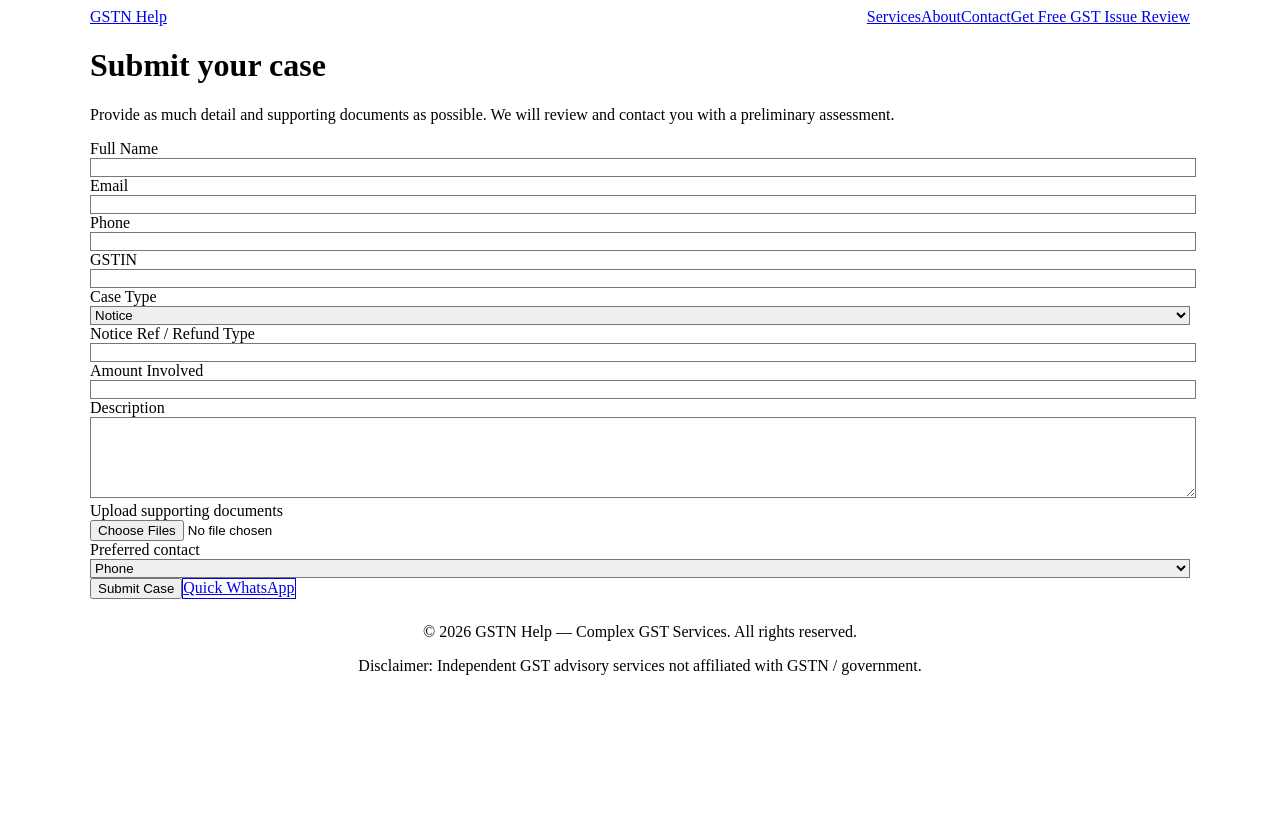
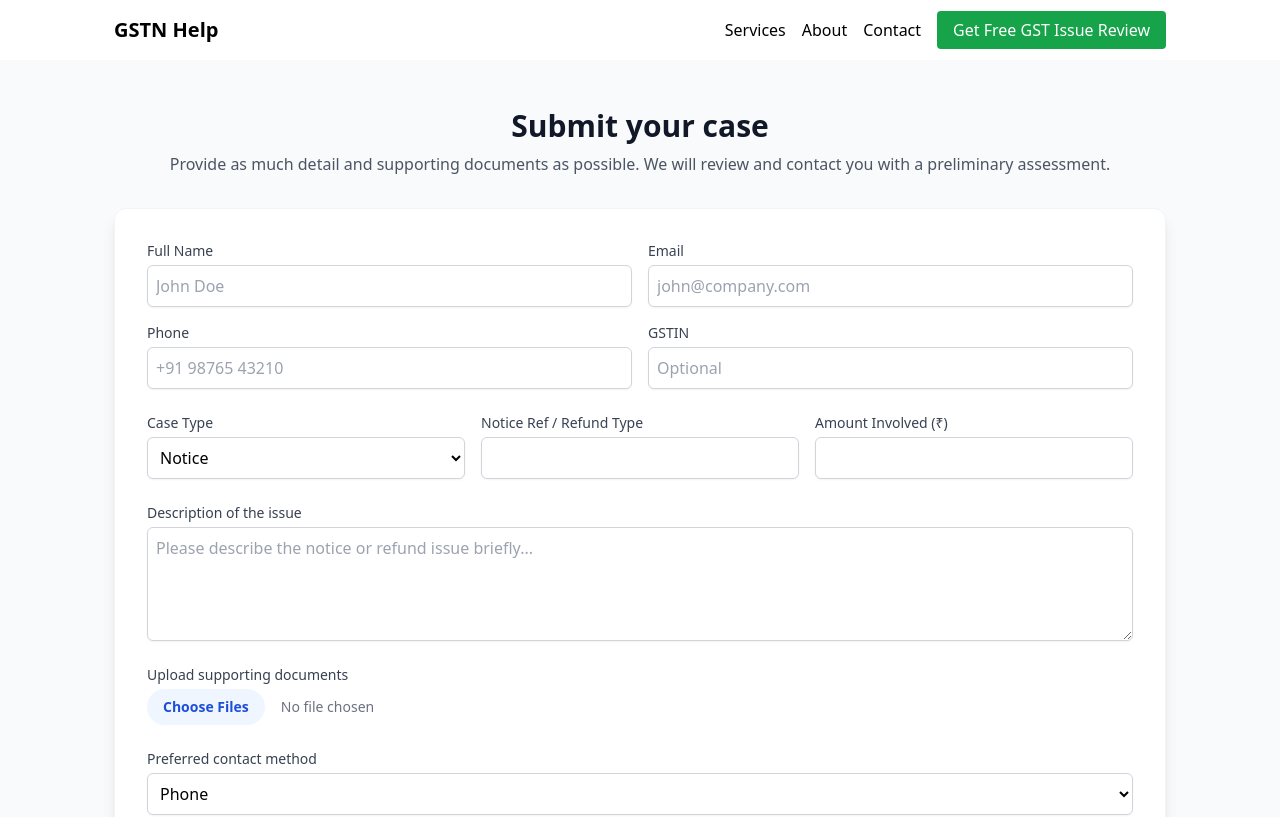
Before and after one commit to AkhandGit-dev/gstnhelp.in, a Next.js app: page /submit in a window 1280 px wide. Shown: the top 817 px of the page. Built offline with nearby package versions, Linux system fonts and the light colour scheme.

Commit message:
feat: add

```diff
--- a/package.json
+++ b/package.json
@@ -40,8 +40,7 @@
     "supertest": "^6.3.4",
     "@testing-library/react": "14.0.0",
     "cypress": "12.15.0",
-    "tailwindcss": "latest",
-    "@tailwindcss/postcss": "^1.0.2",
+    "tailwindcss": "^3.4.1",
     "autoprefixer": "10.4.14",
     "postcss": "8.4.26"
   }
--- a/src/components/LeadForm.tsx
+++ b/src/components/LeadForm.tsx
@@ -47,33 +47,33 @@ const LeadForm: React.FC = () => {
   };
 
   return (
-    <form onSubmit={handleSubmit(onSubmit)} className="space-y-4 bg-white p-6 rounded shadow">
+    <form onSubmit={handleSubmit(onSubmit)} className="space-y-6 bg-white p-8 rounded-xl shadow-lg border border-gray-100">
       <div className="grid grid-cols-1 md:grid-cols-2 gap-4">
         <div>
-          <label className="block text-sm font-medium">Full Name</label>
-          <input {...register('name', { required: 'Name is required' })} className="mt-1 w-full border p-2 rounded" />
-          {errors.name && <p className="text-red-600 text-sm">{errors.name.message}</p>}
+          <label className="block text-sm font-medium text-gray-700">Full Name</label>
+          <input {...register('name', { required: 'Name is required' })} className="mt-1 block w-full rounded-md border-gray-300 shadow-sm focus:border-blue-500 focus:ring-blue-500 border p-2" placeholder="John Doe" />
+          {errors.name && <p className="text-red-600 text-xs mt-1">{errors.name.message}</p>}
         </div>
         <div>
-          <label className="block text-sm font-medium">Email</label>
-          <input {...register('email', { pattern: { value: /\S+@\S+\.\S+/, message: 'Invalid email' } })} className="mt-1 w-full border p-2 rounded" />
-          {errors.email && <p className="text-red-600 text-sm">{errors.email.message}</p>}
+          <label className="block text-sm font-medium text-gray-700">Email</label>
+          <input {...register('email', { pattern: { value: /\S+@\S+\.\S+/, message: 'Invalid email' } })} className="mt-1 block w-full rounded-md border-gray-300 shadow-sm focus:border-blue-500 focus:ring-blue-500 border p-2" placeholder="john@company.com" />
+          {errors.email && <p className="text-red-600 text-xs mt-1">{errors.email.message}</p>}
         </div>
         <div>
-          <label className="block text-sm font-medium">Phone</label>
-          <input {...register('phone', { required: 'Phone is required' })} className="mt-1 w-full border p-2 rounded" />
-          {errors.phone && <p className="text-red-600 text-sm">{errors.phone.message}</p>}
+          <label className="block text-sm font-medium text-gray-700">Phone</label>
+          <input {...register('phone', { required: 'Phone is required' })} className="mt-1 block w-full rounded-md border-gray-300 shadow-sm focus:border-blue-500 focus:ring-blue-500 border p-2" placeholder="+91 98765 43210" />
+          {errors.phone && <p className="text-red-600 text-xs mt-1">{errors.phone.message}</p>}
         </div>
         <div>
-          <label className="block text-sm font-medium">GSTIN</label>
-          <input {...register('gstin')} className="mt-1 w-full border p-2 rounded" />
+          <label className="block text-sm font-medium text-gray-700">GSTIN</label>
+          <input {...register('gstin')} className="mt-1 block w-full rounded-md border-gray-300 shadow-sm focus:border-blue-500 focus:ring-blue-500 border p-2" placeholder="Optional" />
         </div>
       </div>
 
       <div className="grid grid-cols-1 md:grid-cols-3 gap-4">
         <div>
-          <label className="block text-sm font-medium">Case Type</label>
-          <select {...register('caseType')} className="mt-1 w-full border p-2 rounded">
+          <label className="block text-sm font-medium text-gray-700">Case Type</label>
+          <select {...register('caseType')} className="mt-1 block w-full rounded-md border-gray-300 shadow-sm focus:border-blue-500 focus:ring-blue-500 border p-2 bg-white">
             <option>Notice</option>
             <option>Refund</option>
             <option>ITC</option>
@@ -82,28 +82,28 @@ const LeadForm: React.FC = () => {
           </select>
         </div>
         <div>
-          <label className="block text-sm font-medium">Notice Ref / Refund Type</label>
-          <input {...register('refNumber')} className="mt-1 w-full border p-2 rounded" />
+          <label className="block text-sm font-medium text-gray-700">Notice Ref / Refund Type</label>
+          <input {...register('refNumber')} className="mt-1 block w-full rounded-md border-gray-300 shadow-sm focus:border-blue-500 focus:ring-blue-500 border p-2" />
         </div>
         <div>
-          <label className="block text-sm font-medium">Amount Involved</label>
-          <input {...register('amount')} className="mt-1 w-full border p-2 rounded" />
+          <label className="block text-sm font-medium text-gray-700">Amount Involved (₹)</label>
+          <input {...register('amount')} type="number" className="mt-1 block w-full rounded-md border-gray-300 shadow-sm focus:border-blue-500 focus:ring-blue-500 border p-2" />
         </div>
       </div>
 
       <div>
-        <label className="block text-sm font-medium">Description</label>
-        <textarea {...register('description')} className="mt-1 w-full border p-2 rounded" rows={5}></textarea>
+        <label className="block text-sm font-medium text-gray-700">Description of the issue</label>
+        <textarea {...register('description')} className="mt-1 block w-full rounded-md border-gray-300 shadow-sm focus:border-blue-500 focus:ring-blue-500 border p-2" rows={4} placeholder="Please describe the notice or refund issue briefly..."></textarea>
       </div>
 
       <div>
-        <label className="block text-sm font-medium">Upload supporting documents</label>
-        <input type="file" multiple {...register('files')} className="mt-1" />
+        <label className="block text-sm font-medium text-gray-700">Upload supporting documents</label>
+        <input type="file" multiple {...register('files')} className="mt-1 block w-full text-sm text-gray-500 file:mr-4 file:py-2 file:px-4 file:rounded-full file:border-0 file:text-sm file:font-semibold file:bg-blue-50 file:text-blue-700 hover:file:bg-blue-100" />
       </div>
 
       <div>
-        <label className="block text-sm font-medium">Preferred contact</label>
-        <select {...register('preferredContact')} className="mt-1 w-full border p-2 rounded">
+        <label className="block text-sm font-medium text-gray-700">Preferred contact method</label>
+        <select {...register('preferredContact')} className="mt-1 block w-full rounded-md border-gray-300 shadow-sm focus:border-blue-500 focus:ring-blue-500 border p-2 bg-white">
           <option>Phone</option>
           <option>Email</option>
           <option>WhatsApp</option>
@@ -115,8 +115,10 @@ const LeadForm: React.FC = () => {
       {serverError && <p className="text-red-600">{serverError}</p>}
 
       <div className="flex gap-3">
-        <button type="submit" disabled={loading} className="bg-green-600 text-white px-4 py-2 rounded">{loading ? 'Submitting...' : 'Submit Case'}</button>
-        <a href="https://wa.me/919999999999" className="px-4 py-2 border rounded">Quick WhatsApp</a>
+        <button type="submit" disabled={loading} className="flex-1 bg-blue-600 hover:bg-blue-700 text-white font-semibold px-4 py-2 rounded-md shadow transition-colors disabled:bg-blue-300">
+          {loading ? 'Submitting...' : 'Submit Case for Review'}
+        </button>
+        <a href="https://wa.me/919999999999" className="px-4 py-2 border border-gray-300 text-gray-700 rounded-md hover:bg-gray-50 font-medium flex items-center justify-center">WhatsApp Us</a>
       </div>
     </form>
   );
--- a/src/pages/admin/dashboard.tsx
+++ b/src/pages/admin/dashboard.tsx
@@ -35,6 +35,13 @@ const AdminDashboard = () => {
 
   const filtered = filter ? leads.filter(l => l.caseType === filter) : leads;
 
+  const getStatusColor = (status: string) => {
+    if (status === 'NEW') return 'bg-blue-100 text-blue-800';
+    if (status === 'IN_REVIEW') return 'bg-yellow-100 text-yellow-800';
+    if (status === 'CONTACTED') return 'bg-green-100 text-green-800';
+    return 'bg-gray-100 text-gray-800';
+  };
+
   return (
     <div className="container mx-auto px-6 py-12">
       <h1 className="text-2xl font-bold">Admin Dashboard</h1>
@@ -47,41 +54,45 @@ const AdminDashboard = () => {
           <option>Audit</option>
           <option>Other</option>
         </select>
-        <button className="bg-gray-100 p-2" onClick={fetchLeads}>{loading ? 'Refreshing...' : 'Refresh'}</button>
+        <button className="bg-white border px-4 py-2 rounded hover:bg-gray-50" onClick={fetchLeads}>{loading ? 'Refreshing...' : 'Refresh'}</button>
       </div>
 
-      <div className="mt-6 overflow-x-auto">
-        <table className="min-w-full bg-white">
-          <thead>
+      <div className="mt-6 overflow-x-auto shadow ring-1 ring-black ring-opacity-5 rounded-lg">
+        <table className="min-w-full divide-y divide-gray-300 bg-white">
+          <thead className="bg-gray-50">
             <tr>
-              <th className="border px-4 py-2">ID</th>
-              <th className="border px-4 py-2">Name</th>
-              <th className="border px-4 py-2">Phone</th>
-              <th className="border px-4 py-2">Case</th>
-              <th className="border px-4 py-2">Created</th>
-              <th className="border px-4 py-2">Status</th>
-              <th className="border px-4 py-2">Actions</th>
+              <th className="px-6 py-3 text-left text-xs font-medium text-gray-500 uppercase tracking-wider">ID</th>
+              <th className="px-6 py-3 text-left text-xs font-medium text-gray-500 uppercase tracking-wider">Name</th>
+              <th className="px-6 py-3 text-left text-xs font-medium text-gray-500 uppercase tracking-wider">Phone</th>
+              <th className="px-6 py-3 text-left text-xs font-medium text-gray-500 uppercase tracking-wider">Case</th>
+              <th className="px-6 py-3 text-left text-xs font-medium text-gray-500 uppercase tracking-wider">Created</th>
+              <th className="px-6 py-3 text-left text-xs font-medium text-gray-500 uppercase tracking-wider">Status</th>
+              <th className="px-6 py-3 text-left text-xs font-medium text-gray-500 uppercase tracking-wider">Actions</th>
             </tr>
           </thead>
-          <tbody>
+          <tbody className="divide-y divide-gray-200">
             {filtered.map((l) => (
-              <tr key={l.id}>
-                <td className="border px-4 py-2">{l.id}</td>
-                <td className="border px-4 py-2">{l.name}</td>
-                <td className="border px-4 py-2">{l.phone}</td>
-                <td className="border px-4 py-2">{l.caseType}</td>
-                <td className="border px-4 py-2">{new Date(l.createdAt).toLocaleString()}</td>
-                <td className="border px-4 py-2">
-                  <select defaultValue={l.status} onChange={(e) => updateStatus(l.id, e.target.value)} className="border p-1">
+              <tr key={l.id} className="hover:bg-gray-50">
+                <td className="px-6 py-4 whitespace-nowrap text-sm text-gray-500">#{l.id}</td>
+                <td className="px-6 py-4 whitespace-nowrap text-sm font-medium text-gray-900">{l.name}</td>
+                <td className="px-6 py-4 whitespace-nowrap text-sm text-gray-500">{l.phone}</td>
+                <td className="px-6 py-4 whitespace-nowrap text-sm text-gray-500">{l.caseType}</td>
+                <td className="px-6 py-4 whitespace-nowrap text-sm text-gray-500">{new Date(l.createdAt).toLocaleDateString()}</td>
+                <td className="px-6 py-4 whitespace-nowrap text-sm">
+                  <select
+                    defaultValue={l.status}
+                    onChange={(e) => updateStatus(l.id, e.target.value)}
+                    className={`text-xs font-semibold rounded-full px-2 py-1 border-0 ${getStatusColor(l.status)}`}
+                  >
                     <option value="NEW">New</option>
                     <option value="IN_REVIEW">In Review</option>
                     <option value="CONTACTED">Contacted</option>
                     <option value="CLOSED">Closed</option>
                   </select>
                 </td>
-                <td className="border px-4 py-2">
-                  <button onClick={() => window.open(`/api/leads/${l.id}`, '_blank')} className="mr-2 text-sm text-blue-600">View</button>
-                  <button onClick={() => deleteLead(l.id)} className="text-sm text-red-600">Delete</button>
+                <td className="px-6 py-4 whitespace-nowrap text-sm font-medium">
+                  <button onClick={() => window.open(`/api/leads/${l.id}`, '_blank')} className="text-indigo-600 hover:text-indigo-900 mr-4">View</button>
+                  <button onClick={() => deleteLead(l.id)} className="text-red-600 hover:text-red-900">Delete</button>
                 </td>
               </tr>
             ))}
--- a/src/pages/index.tsx
+++ b/src/pages/index.tsx
@@ -15,7 +15,7 @@ const Home: React.FC = () => {
       <Hero />
 
       <section className="container mx-auto px-6 py-12">
-        <h2 className="text-2xl font-bold">Our Services</h2>
+        <h2 className="text-3xl font-bold text-center mb-10">Our Services</h2>
         <div className="grid grid-cols-1 md:grid-cols-3 gap-6 mt-6">
           <ServiceCard title="GST Notice Reply & Dispute Resolution" desc="Draft strategic replies and representation in notices and show-cause proceedings." price="₹20,000 - ₹70,000+" />
           <ServiceCard title="GST Refund Advisory & Filing Support" desc="Assist with refund claims, documentation and follow-up with tax authorities." price="₹10,000 - ₹50,000+" />
@@ -29,7 +29,7 @@ const Home: React.FC = () => {
 
       <section className="bg-gray-50 py-12">
         <div className="container mx-auto px-6">
-          <h2 className="text-2xl font-bold">Testimonials</h2>
+          <h2 className="text-3xl font-bold text-center mb-10">Client Testimonials</h2>
           <div className="grid grid-cols-1 md:grid-cols-3 gap-6 mt-6">
             <Testimonial name="A. Sharma" text="Resolved a complex refund issue within weeks. Highly recommend." />
             <Testimonial name="V. Gupta" text="Timely and professional response to GST notice." />
@@ -38,11 +38,11 @@ const Home: React.FC = () => {
         </div>
       </section>
 
-      <section className="container mx-auto px-6 py-12">
-        <div className="grid grid-cols-1 md:grid-cols-2 gap-6">
-          <div>
-            <h2 className="text-xl font-bold">Get a free GST issue review</h2>
-            <p className="mt-2 text-gray-600">Submit your case details and our experts will contact you with a preliminary assessment.</p>
+      <section className="container mx-auto px-6 py-16">
+        <div className="grid grid-cols-1 lg:grid-cols-2 gap-12 items-start">
+          <div className="lg:sticky lg:top-8">
+            <h2 className="text-3xl font-bold text-gray-900">Get a free GST issue review</h2>
+            <p className="mt-4 text-lg text-gray-600 leading-relaxed">Submit your case details and our experts will contact you with a preliminary assessment. We handle data with strict confidentiality.</p>
           </div>
           <div>
             <LeadForm />
--- a/src/pages/submit.tsx
+++ b/src/pages/submit.tsx
@@ -4,16 +4,18 @@ import LeadForm from '../components/LeadForm';
 
 const Submit = () => {
   return (
-    <div className="container mx-auto px-6 py-12">
+    <div className="min-h-screen bg-gray-50 py-12">
       <Head>
         <title>Submit a Case — GSTN Help</title>
         <meta name="description" content="Submit your GST case for a free review. Provide details and supporting documents for notices, refunds, ITC and audits." />
       </Head>
 
-      <h1 className="text-2xl font-bold">Submit your case</h1>
-      <p className="mt-2 text-gray-700">Provide as much detail and supporting documents as possible. We will review and contact you with a preliminary assessment.</p>
+      <div className="container mx-auto px-6 max-w-3xl">
+        <div className="text-center mb-8">
+          <h1 className="text-3xl font-bold text-gray-900">Submit your case</h1>
+          <p className="mt-2 text-gray-600">Provide as much detail and supporting documents as possible. We will review and contact you with a preliminary assessment.</p>
+        </div>
 
-      <div className="mt-6">
         <LeadForm />
       </div>
     </div>
```
